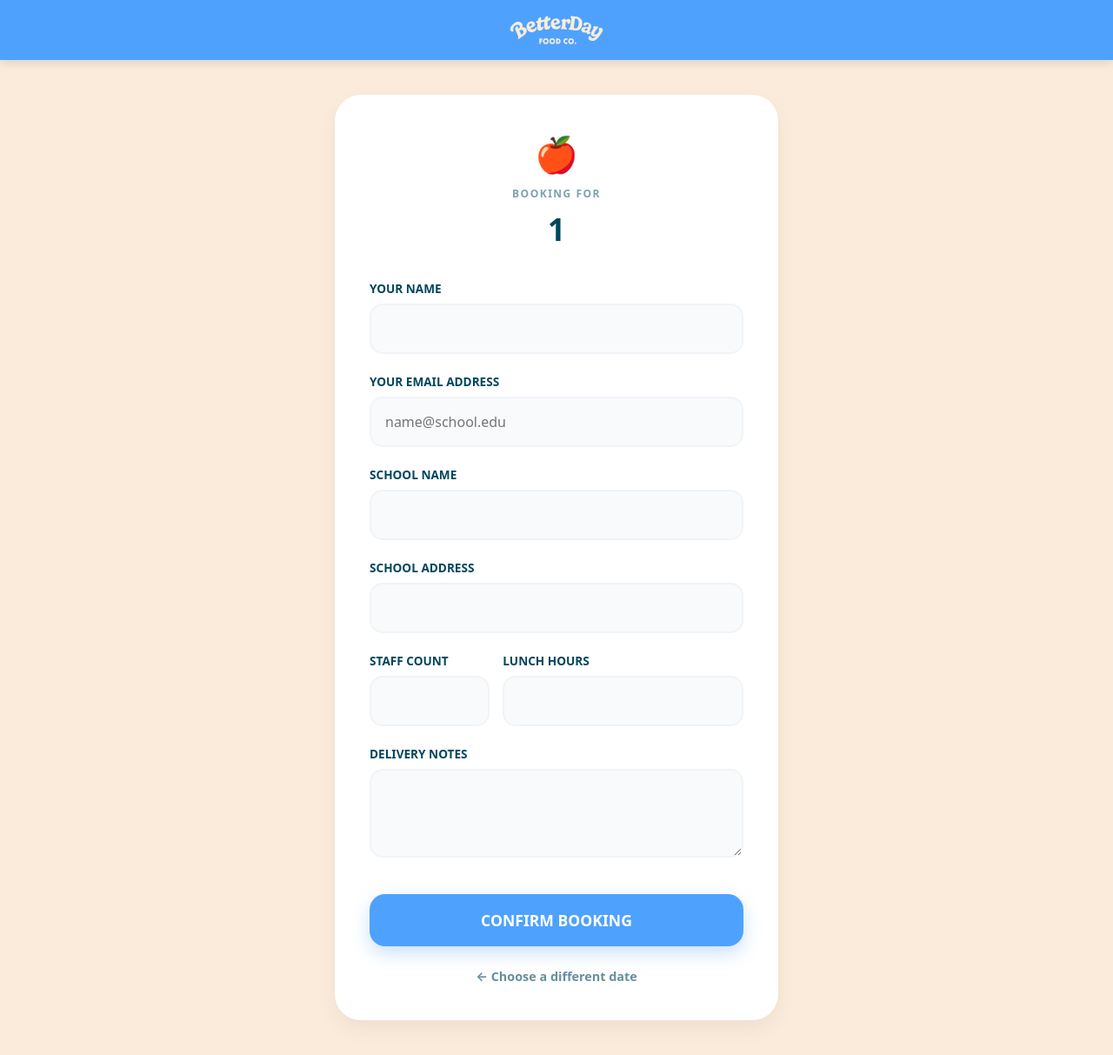
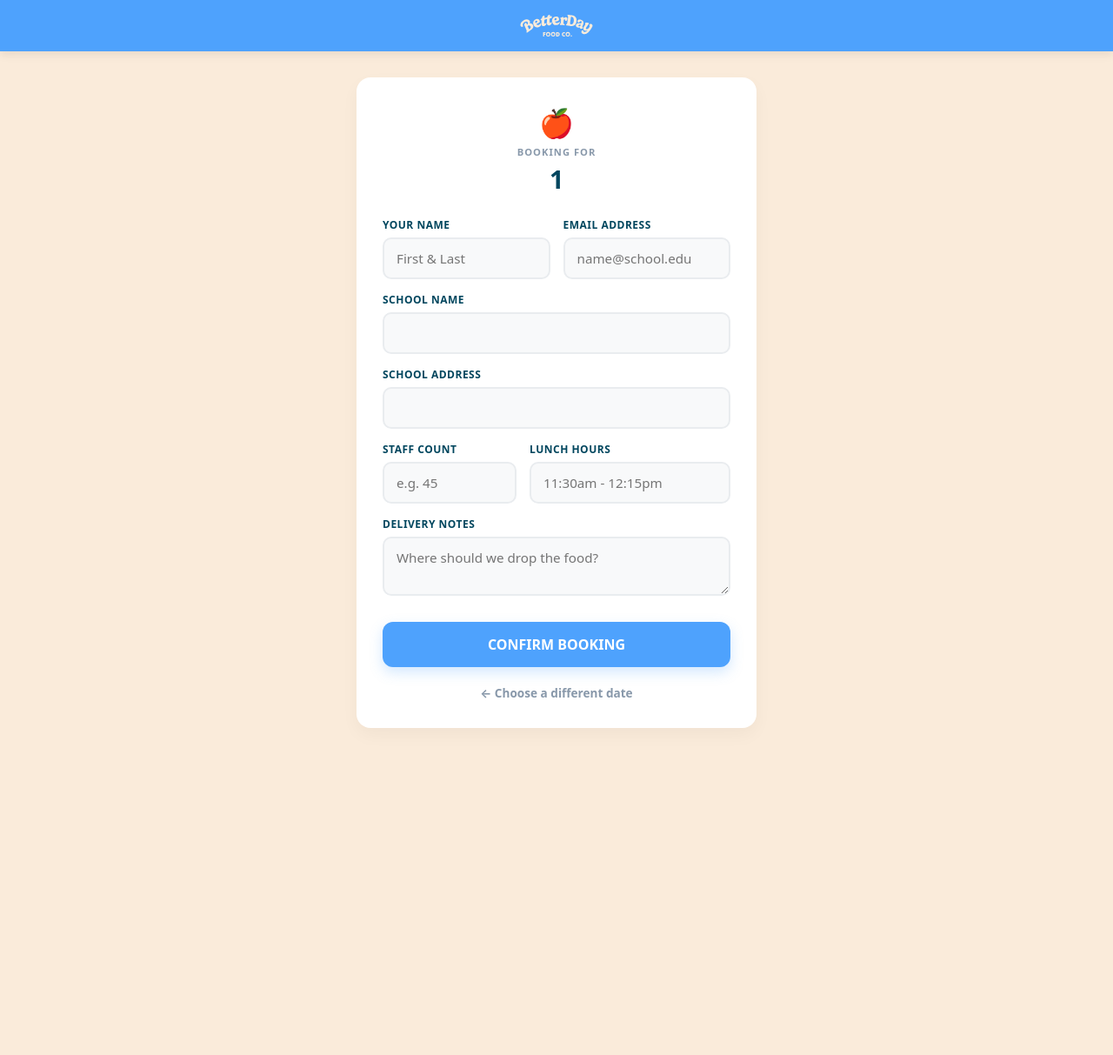
Before and after one commit to conner-kadz/betterday-app, a Flask app: page /book/1 in a window 1280 px wide. Shown: the whole page at 87% size. After the commit the page ends 837 px from the top, so only its background shows below. Run offline with Flask 3, Linux system fonts and the light colour scheme.

Commit message:
Update form.html

```diff
--- a/templates/form.html
+++ b/templates/form.html
@@ -6,11 +6,11 @@
     <style>
         :root {
             --primary: #4ea2fd;    --accent: #faebda;
-            --dark: #00465e;       --radius-lg: 18px;
-            --shadow: 0 10px 25px rgba(0, 0, 0, 0.05);
+            --dark: #00465e;       --radius-lg: 16px;
+            --shadow: 0 8px 20px rgba(0, 0, 0, 0.04);
         }
         * { box-sizing: border-box; font-family: system-ui, -apple-system, sans-serif; }
-        body { margin: 0; background: var(--accent); color: var(--dark); min-height: 100vh; }
+        body { margin: 0; background: var(--accent); color: var(--dark); min-height: 100vh; padding-bottom: 40px;}
 
         .app-header {
             background: var(--primary);
@@ -18,98 +18,106 @@
             display: flex;
             justify-content: center;
             align-items: center;
-            box-shadow: 0 4px 10px rgba(0,0,0,0.1);
+            box-shadow: 0 4px 10px rgba(0,0,0,0.08);
         }
+        .logo { height: 35px; width: auto; display: block; }
 
-        .container { padding: 40px 20px; max-width: 550px; margin: 0 auto; }
+        .container { padding: 30px 20px; max-width: 500px; margin: 0 auto; }
 
         .form-card {
             background: white;
-            border-radius: 30px;
-            padding: 40px;
+            border-radius: var(--radius-lg);
+            padding: 30px;
             box-shadow: var(--shadow);
             text-align: center;
         }
 
-        .form-header { margin-bottom: 35px; }
+        .form-header { margin-bottom: 25px; }
+        .form-header-emoji { font-size: 2rem; margin-bottom: 5px; }
         .form-header span {
             display: block;
             text-transform: uppercase;
-            font-size: 0.75rem;
+            font-size: 0.7rem;
             font-weight: 800;
-            letter-spacing: 1.5px;
-            opacity: 0.5;
-            margin-bottom: 8px;
+            letter-spacing: 1px;
+            color: #8898aa;
+            margin-bottom: 4px;
         }
-        .form-header h1 { margin: 0; font-size: 2.2rem; font-weight: 900; color: var(--dark); }
+        .form-header h1 { margin: 0; font-size: 1.8rem; font-weight: 900; color: var(--dark); letter-spacing: -0.5px;}
 
-        .form-group { text-align: left; margin-bottom: 22px; }
-        label { display: block; font-weight: 800; font-size: 0.85rem; margin-bottom: 8px; text-transform: uppercase; }
+        .form-group { text-align: left; margin-bottom: 15px; }
+        .form-row { display: flex; gap: 15px; margin-bottom: 15px; }
+        .form-col { flex: 1; text-align: left; }
+
+        label { display: block; font-weight: 800; font-size: 0.75rem; margin-bottom: 6px; text-transform: uppercase; color: var(--dark); letter-spacing: 0.5px;}
 
         input, textarea {
             width: 100%;
-            padding: 16px;
-            border-radius: 15px;
-            border: 2px solid #f0f4f8;
-            background: #f8fafc;
-            font-size: 1rem;
+            padding: 12px 14px;
+            border-radius: 10px;
+            border: 2px solid #e9ecef;
+            background: #f8f9fa;
+            font-size: 0.95rem;
             color: var(--dark);
+            transition: 0.2s;
         }
+        input:focus, textarea:focus { outline: none; border-color: var(--primary); background: white; }
 
         .btn-submit {
             background: var(--primary);
             color: white;
             border: none;
             width: 100%;
-            padding: 18px;
-            border-radius: 18px;
+            padding: 15px;
+            border-radius: 12px;
             font-weight: 800;
-            font-size: 1.1rem;
+            font-size: 1rem;
             text-transform: uppercase;
             cursor: pointer;
-            margin-top: 15px;
-            box-shadow: 0 8px 20px rgba(78, 162, 253, 0.3);
+            margin-top: 10px;
+            box-shadow: 0 6px 15px rgba(78, 162, 253, 0.25);
             transition: 0.2s;
         }
-        .btn-submit:hover { transform: translateY(-2px); background: #3b8cd9; }
+        .btn-submit:hover { transform: translateY(-2px); background: #3b8cd9; box-shadow: 0 8px 18px rgba(78, 162, 253, 0.35); }
 
         .back-link {
             display: inline-block;
-            margin-top: 25px;
-            color: var(--dark);
+            margin-top: 20px;
+            color: #8898aa;
             text-decoration: none;
             font-weight: 700;
-            font-size: 0.9rem;
-            opacity: 0.6;
+            font-size: 0.85rem;
             transition: 0.2s;
         }
-        .back-link:hover { opacity: 1; color: var(--primary); }
+        .back-link:hover { color: var(--primary); }
     </style>
 </head>
 <body>
     <header class="app-header">
         <a href="/" title="Back to Calendar">
-            <img src="{{ url_for('static', filename='Logo.svg') }}" alt="BetterDay Logo" style="height: 45px; width: auto; display: block;">
+            <img src="{{ url_for('static', filename='Logo.svg') }}" alt="BetterDay Logo" class="logo">
         </a>
     </header>
 
     <div class="container">
         <div class="form-card">
             <div class="form-header">
-                <div style="font-size: 2.5rem; margin-bottom: 10px;">🍎</div>
+                <div class="form-header-emoji">🍎</div>
                 <span>Booking for</span>
                 <h1>{{ date_display }}</h1>
             </div>
 
             <form method="POST">
-                <div class="form-group">
-                    <label>Your Name</label>
-                    <input type="text" name="contact_name" required>
-                </div>
 
-                <div class="form-group">
-                    <label>Your Email Address</label>
-                    <input type="email" name="email" placeholder="name@school.edu" required>
+                <div class="form-row">
+                    <div class="form-col">
+                        <label>Your Name</label>
+                        <input type="text" name="contact_name" placeholder="First & Last" required>
+                    </div>
+                    <div class="form-col">
+                        <label>Email Address</label>
+                        <input type="email" name="email" placeholder="name@school.edu" required>
+                    </div>
                 </div>
 
                 <div class="form-group">
@@ -122,20 +130,20 @@
                     <input type="text" name="address" required>
                 </div>
 
-                <div style="display: flex; gap: 15px; margin-bottom: 22px;">
-                    <div style="flex: 1; text-align: left;">
+                <div class="form-row">
+                    <div class="form-col" style="flex: 0.8;">
                         <label>Staff Count</label>
-                        <input type="number" name="staff_count" required>
+                        <input type="number" name="staff_count" placeholder="e.g. 45" required>
                     </div>
-                    <div style="flex: 2; text-align: left;">
+                    <div class="form-col" style="flex: 1.2;">
                         <label>Lunch Hours</label>
-                        <input type="text" name="lunch_time" required>
+                        <input type="text" name="lunch_time" placeholder="11:30am - 12:15pm" required>
                     </div>
                 </div>
 
                 <div class="form-group">
                     <label>Delivery Notes</label>
-                    <textarea name="delivery_notes" rows="3"></textarea>
+                    <textarea name="delivery_notes" rows="2" placeholder="Where should we drop the food?"></textarea>
                 </div>
 
                 <button type="submit" class="btn-submit">Confirm Booking</button>
```
